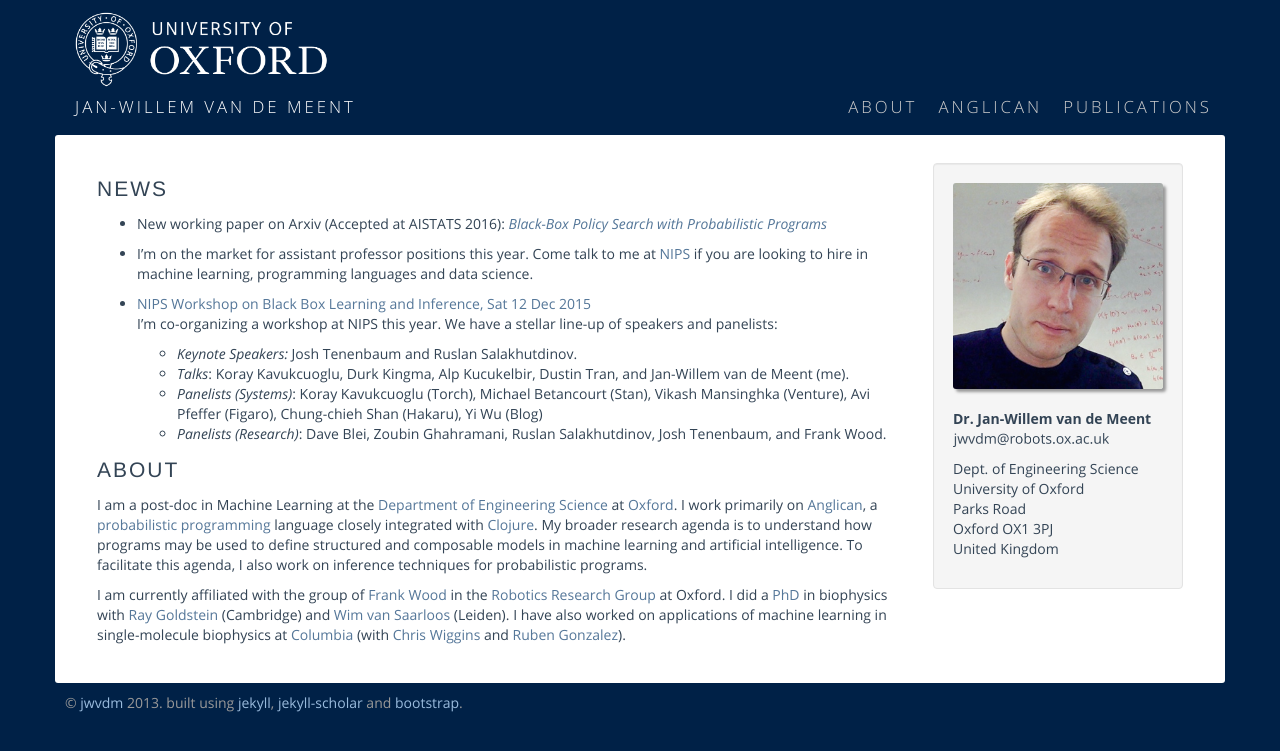
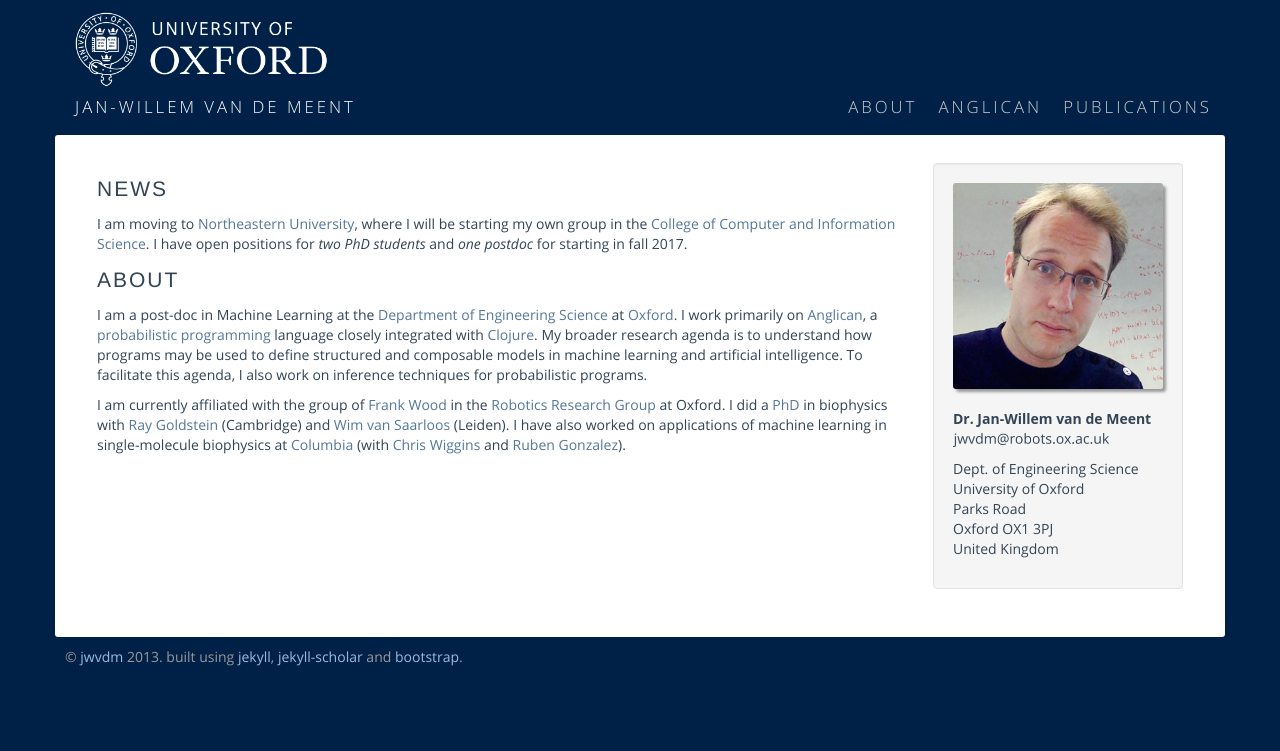
Before and after one commit to jwvdm/robots-homepage, a Jekyll site: the page built from index.html, in a window 1280 px wide. Shown: the top 751 px of the page. Built offline with Jekyll 4.4.1, drawn with Linux system fonts in a browser that asks for light colours; some web fonts are replaced.

Commit message:
updated news to announce northeastern move

```diff
--- a/_includes/news.md
+++ b/_includes/news.md
@@ -1,12 +1 @@
-
-- New working paper on Arxiv (Accepted at AISTATS 2016): [*Black-Box Policy Search with Probabilistic Programs*](http://arxiv.org/abs/1507.04635)
-
-- I'm on the market for assistant professor positions this year. Come talk to me at [NIPS](http://www.nips.cc) if you are looking to hire in machine learning, programming languages and data science.
-
-- [NIPS Workshop on Black Box Learning and Inference, Sat 12 Dec 2015](http://www.blackboxworkshop.org)
-    I'm co-organizing a workshop at NIPS this year. We have a stellar line-up of speakers and panelists:
-
-    - *Keynote Speakers:* Josh Tenenbaum and Ruslan Salakhutdinov.
-    - *Talks*: Koray Kavukcuoglu, Durk Kingma, Alp Kucukelbir, Dustin Tran, and Jan-Willem van de Meent (me).
-    - *Panelists (Systems)*: Koray Kavukcuoglu (Torch), Michael Betancourt (Stan), Vikash Mansinghka (Venture), Avi Pfeffer (Figaro), Chung-chieh Shan (Hakaru), Yi Wu (Blog)
-    - *Panelists (Research)*: Dave Blei, Zoubin Ghahramani, Ruslan Salakhutdinov, Josh Tenenbaum, and Frank Wood.
+I am moving to [Northeastern University](https://www.northeastern.edu), where I will be starting my own group in the [College of Computer and Information Science](https://www.ccis.northeastern.edu). I have open positions for *two PhD students* and *one postdoc* for starting in fall 2017.
```
